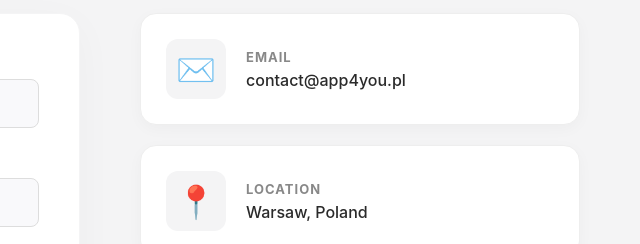
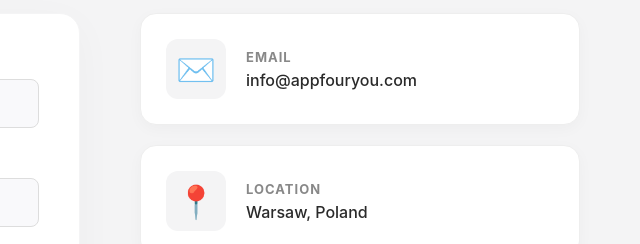
Before and after one commit to griccenk0zanna158-png/appfouryou, a plain HTML site: page contacts/index.html in a window 1280 px wide. Shown: the part 504-748 px from the top of the page, 640-1280 px from the left. Drawn offline with Linux system fonts and the light colour scheme.

Commit message:
Update index.html

```diff
--- a/contacts/index.html
+++ b/contacts/index.html
@@ -103,7 +103,7 @@
                     <div class="info-icon">✉️</div>
                     <div class="info-text">
                         <strong>Email</strong>
-                        <span>contact@app4you.pl</span>
+                        <span>info@appfouryou.com</span>
                     </div>
                 </div>
                 <div class="info-card">
```
